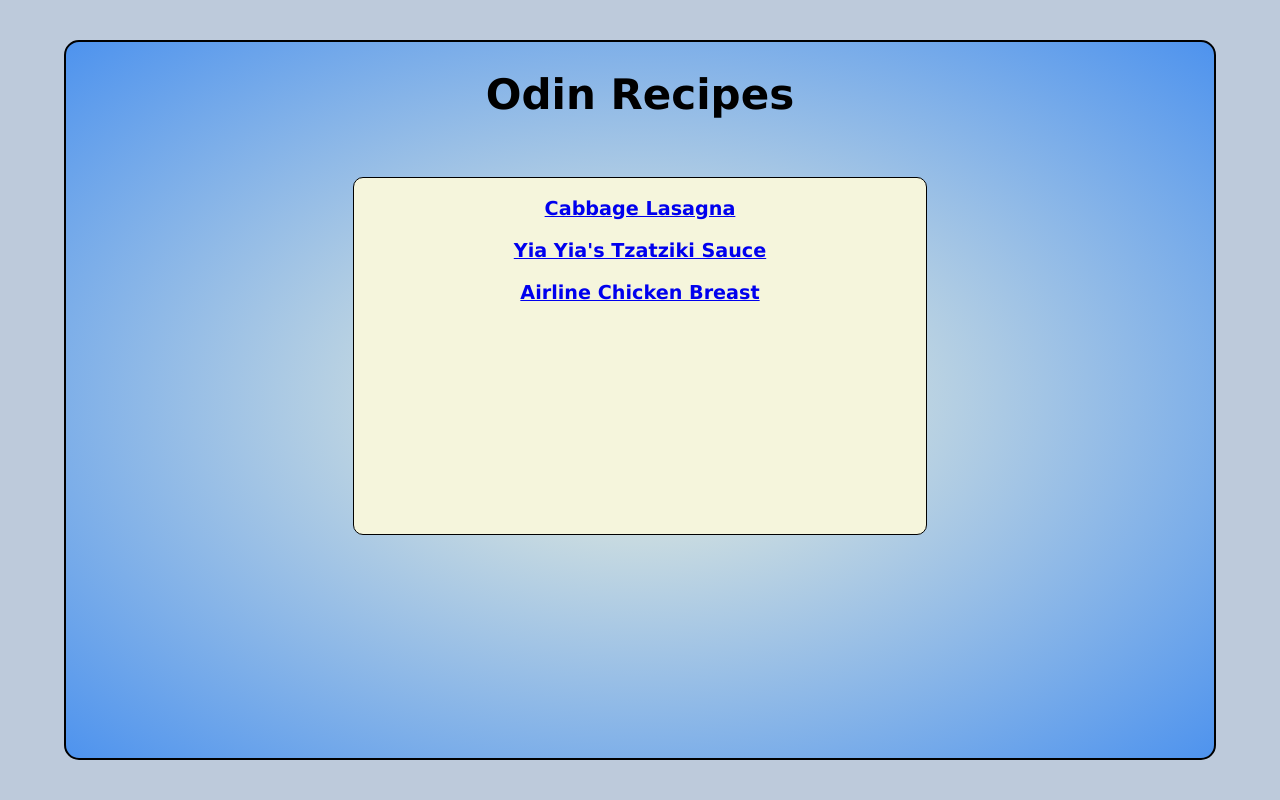
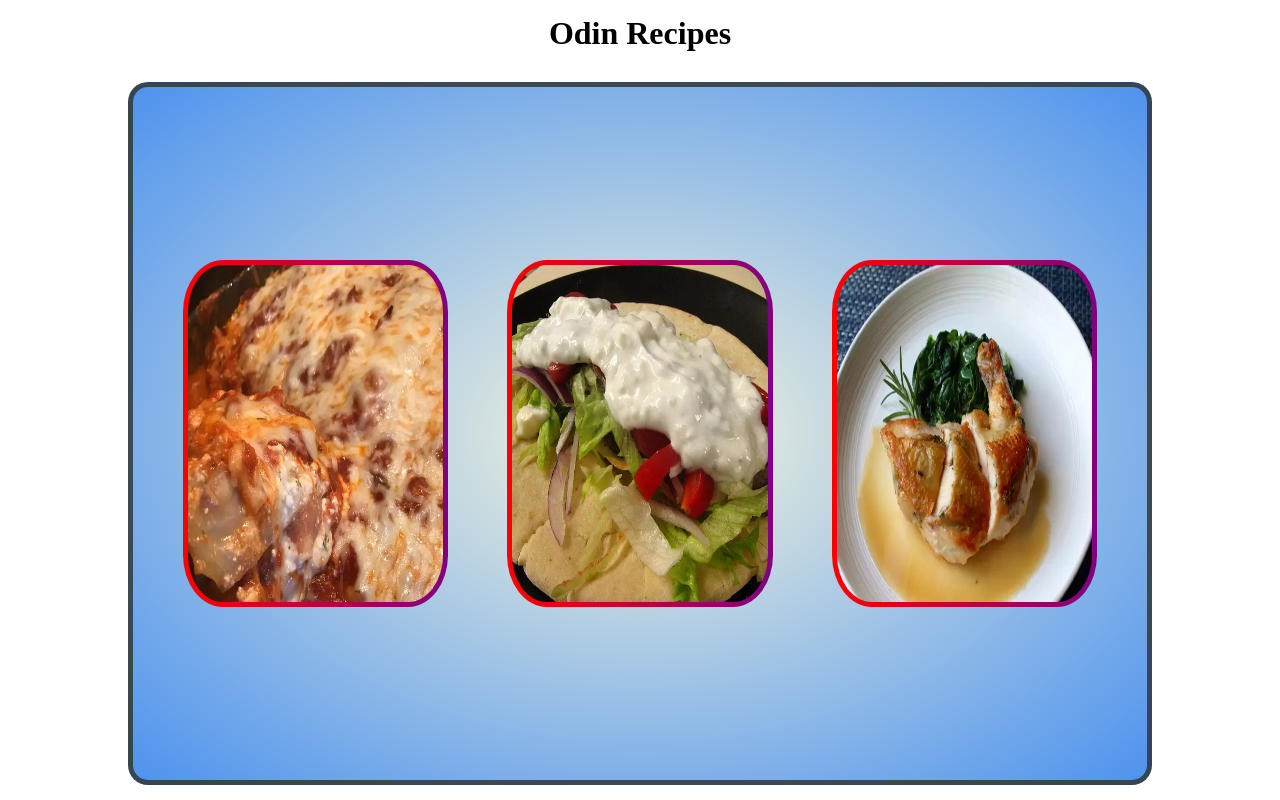
Before and after one commit to ingGGRM/odin-recipes, a plain HTML site: page index.html in a window 1280 px wide. Drawn offline with Linux system fonts and the light colour scheme.

Commit message:
Added style2.css file and change index structure to use the Display: Flex scheme. Also tweaked a bit.

```diff
--- a/index.html
+++ b/index.html
@@ -5,16 +5,28 @@
     <meta http-equiv="X-UA-Compatible" content="IE=edge">
     <meta name="viewport" content="width=device-width, initial-scale=1.0">
     <title>Odin Recipes</title>
-    <link rel="stylesheet" href="./styles.css">
+    <link rel="stylesheet" href="./style2.css">
 </head>
 <body>
-    <div class="index-block">
-        <h1 id="main">Odin Recipes</h1>
+    <div class="container-index">
+        <div>
+            <h1 class="title">Odin Recipes</h1>
+        </div>
         <div class="list">
-            <div class="items">
-                <p><a href="./recipes/cabbage-lasagna.html">Cabbage Lasagna</a></li></p>
-                <p><a href="./recipes/yia-yia-tzatziki-sauce.html">Yia Yia's Tzatziki Sauce</a></li></p>
-                <p><a href="./recipes/airline-chicken-breast.html">Airline Chicken Breast</a></li></p>
+            <div class="recipe-icon">
+                <a href="./recipes/cabbage-lasagna.html">
+                    <img class="icon-img" src="./images/cabbage-lasagna.jpg" alt="Cabbage Lasagna">
+                </a>
+            </div>
+            <div>
+                <a href="./recipes/yia-yia-tzatziki-sauce.html">
+                    <img class="icon-img" src="./images/yia-yia-tzatziki-sauce.jpg" alt="Yia-Yia Tzatziki Sauce">
+                </a>
+            </div>
+            <div>
+                <a href="./recipes/airline-chicken-breast.html">
+                    <img class="icon-img" src="./images/airline-chicken-breast.jpg" alt="Airline Chicken Breast">
+                </a>
             </div>
         </div>
     </div>
--- /dev/null
+++ b/style2.css
@@ -0,0 +1,92 @@
+/********************************************/
+/*************** SCROLL BAR *****************/
+/********************************************/
+/* width */
+::-webkit-scrollbar {
+    width: 20px;
+  }
+
+  /* Track */
+  ::-webkit-scrollbar-track {
+    box-shadow: inset 0 0 5px grey;
+    border-radius: 10px;
+  }
+
+  /* Handle */
+  ::-webkit-scrollbar-thumb {
+    background: red;
+    border-radius: 10px;
+  }
+/********************************************/
+/**************** index.html ****************/
+/********************************************/
+html {
+    display: block;
+}
+
+* {
+    margin: 0;
+    padding: 0;
+    box-sizing: border-box;
+}
+
+
+.container-index {
+    size: 100%;
+    height: 100vh;
+    display: flex;
+    flex-direction: column;
+    justify-content: space-around;
+    align-items: center;
+}
+
+.title {
+    text-align: center;
+    width: 100%;
+    height: fit-content;
+}
+
+.list {
+    height: 300px;
+    width: 80%;
+    background-image: radial-gradient(beige, rgb(78, 147, 238));
+    border: 5px solid rgba(50, 55, 56, 0.849);
+    border-radius: 20px;
+    display: flex;
+    flex-direction: row;
+    flex-wrap: wrap;
+    justify-content: center;
+    align-items: center;
+    overflow: hidden;
+    overflow-y: scroll;
+}
+
+.container-index > div {
+    flex: 1;
+    margin: 15px;
+}
+
+.container-index > *:first-child {
+    flex: 0;
+}
+
+.list > div {
+    min-height: 50%;
+    width: 30%;
+    /*border: 2px solid rgb(0, 0, 0);*/
+    height: 1.7rem;
+    padding: 0 1.2rem;
+    flex-shrink: 1;
+    margin: 1%;
+}
+
+.recipe-icon {
+}
+
+.icon-img {
+    width: 100%;
+    height: 100%;
+    border-radius: 15%;
+    background: linear-gradient(to right, red, purple);
+    padding: 5px;
+}
```
